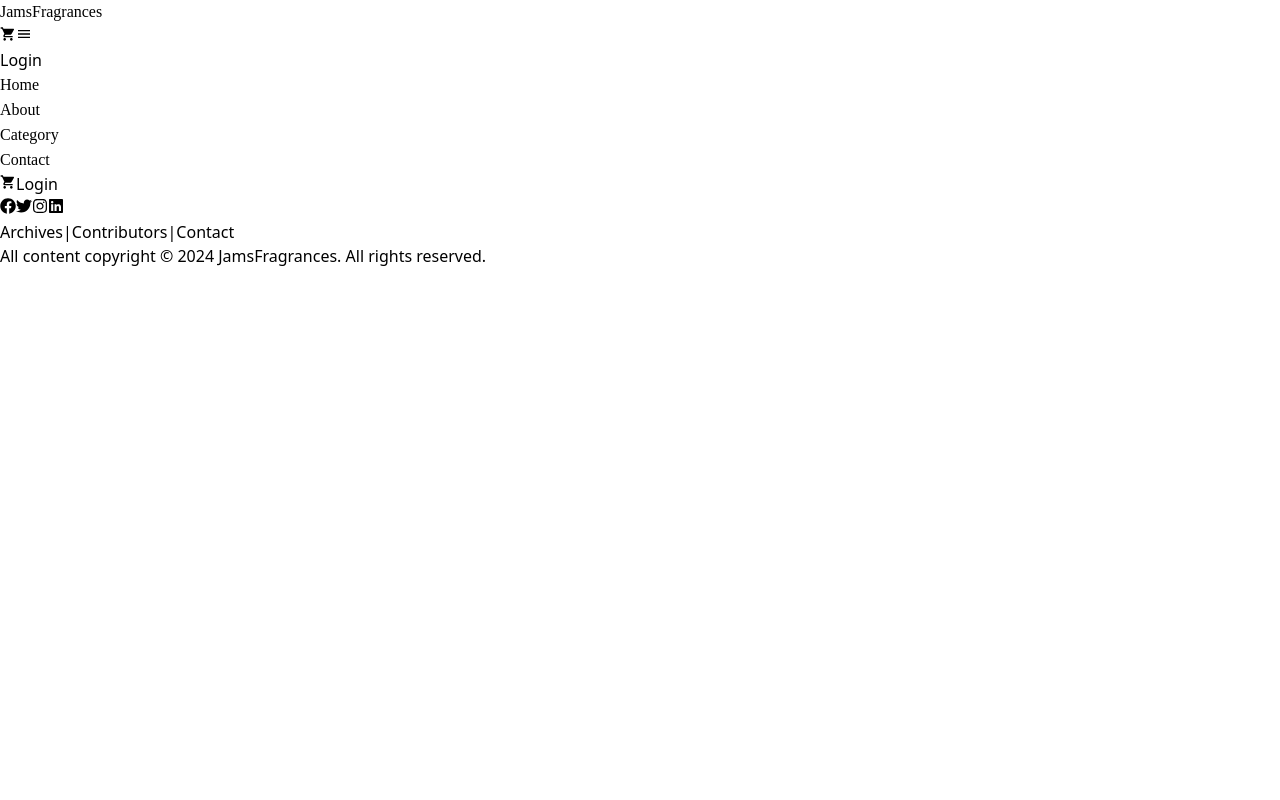
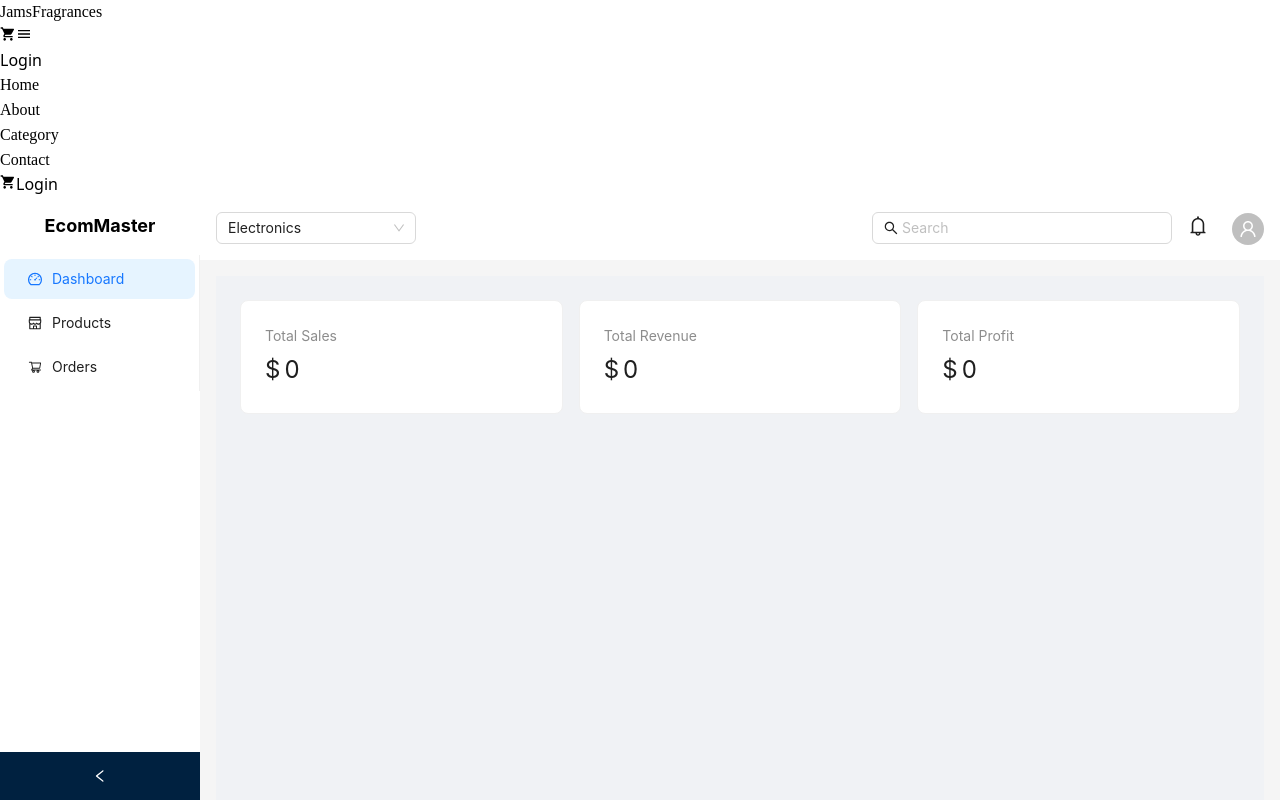
Before and after one commit to Jamsheed-Khan/jamsfragrances, a React (Vite) app: page /admin in a window 1280 px wide. Shown: the top 800 px of the page. Built offline with nearby package versions, Linux system fonts and the light colour scheme; no server answers; the database is empty.

Commit message:
working on admin dashboard......

```diff
--- a/package.json
+++ b/package.json
@@ -31,6 +31,7 @@
     "react-sliding-pane": "^7.3.0",
     "react-spinners": "^0.15.0",
     "react-toastify": "^10.0.6",
+    "recharts": "^2.15.0",
     "restify": "^9.1.0",
     "spdy": "^4.0.2",
     "stream-transform": "^3.3.3",
--- a/src/App.jsx
+++ b/src/App.jsx
@@ -16,6 +16,7 @@ import OrderStatus from "./Pages/OrderStatus";
 import Category from "./Pages/Category";
 import ContactMe from "./Pages/Contact";
 import About from "./Pages/About";
+import AdminDashboard from "./Pages/AdminDashboard";
 
 function App() {
   return (
@@ -34,6 +35,7 @@ function App() {
         <Route path="/profile" element={<ProfilePage />} />
         <Route path="/contact" element={<ContactMe />} />
         <Route path="/about" element={<About />} />
+        <Route path="/admin" element={<AdminDashboard />} />
         <Route path="/category/:category" element={<Category />} />
         <Route path="/orderpage/:productId" element={<OrderPage />} />
         <Route path="/orderstatus/:orderId" element={<OrderStatus />} />
--- /dev/null
+++ b/src/Pages/AdminDashboard.jsx
@@ -0,0 +1,266 @@
+import React, { useState, useEffect } from "react";
+import {
+  Layout,
+  Menu,
+  Card,
+  Statistic,
+  Table,
+  Avatar,
+  Select,
+  Input,
+  Row,
+  Col,
+  notification,
+  Button,
+  Modal,
+  Form,
+  Input as AntInput,
+  Popconfirm,
+} from "antd";
+import {
+  DashboardOutlined,
+  ShopOutlined,
+  ShoppingCartOutlined,
+  UserOutlined,
+  SettingOutlined,
+  SearchOutlined,
+  BellOutlined,
+} from "@ant-design/icons";
+import { collection, getDocs, deleteDoc, doc, updateDoc } from "firebase/firestore";
+import { db } from "../firebase";
+
+const { Header, Sider, Content } = Layout;
+
+const AdminDashboard = () => {
+  const [collapsed, setCollapsed] = useState(false);
+  const [selectedMenu, setSelectedMenu] = useState("dashboard");
+  const [products, setProducts] = useState([]);
+  const [orders, setOrders] = useState([]);
+  const [stats, setStats] = useState({ sales: 0, revenue: 0, profit: 0 });
+  const [editingProduct, setEditingProduct] = useState(null); // For editing products
+  const [editModalVisible, setEditModalVisible] = useState(false);
+
+  // Fetch Products
+  const fetchProducts = async () => {
+    try {
+      const querySnapshot = await getDocs(collection(db, "products"));
+      const productsData = querySnapshot.docs.map((doc) => ({
+        id: doc.id,
+        ...doc.data(),
+      }));
+      setProducts(productsData);
+    } catch (error) {
+      notification.error({
+        message: "Error fetching products",
+        description: error.message,
+      });
+    }
+  };
+
+  // Fetch Orders
+  const fetchOrders = async () => {
+    try {
+      const querySnapshot = await getDocs(collection(db, "orders"));
+      const ordersData = querySnapshot.docs.map((doc) => ({
+        id: doc.id,
+        ...doc.data(),
+      }));
+      setOrders(ordersData);
+    } catch (error) {
+      notification.error({
+        message: "Error fetching orders",
+        description: error.message,
+      });
+    }
+  };
+
+  useEffect(() => {
+    fetchProducts();
+    fetchOrders();
+  }, []);
+
+  // Handle Delete Product
+  const handleDeleteProduct = async (id) => {
+    try {
+      await deleteDoc(doc(db, "products", id));
+      notification.success({ message: "Product deleted successfully" });
+      fetchProducts();
+    } catch (error) {
+      notification.error({ message: "Error deleting product", description: error.message });
+    }
+  };
+
+  // Handle Edit Product
+  const handleEditProduct = (product) => {
+    setEditingProduct(product);
+    setEditModalVisible(true);
+  };
+
+  const handleSaveProduct = async (values) => {
+    try {
+      await updateDoc(doc(db, "products", editingProduct.id), values);
+      notification.success({ message: "Product updated successfully" });
+      setEditModalVisible(false);
+      setEditingProduct(null);
+      fetchProducts();
+    } catch (error) {
+      notification.error({ message: "Error updating product", description: error.message });
+    }
+  };
+
+  const renderContent = () => {
+    switch (selectedMenu) {
+      case "dashboard":
+        return (
+          <Row gutter={16}>
+            <Col span={8}>
+              <Card>
+                <Statistic title="Total Sales" value={stats.sales} prefix="$" />
+              </Card>
+            </Col>
+            <Col span={8}>
+              <Card>
+                <Statistic title="Total Revenue" value={stats.revenue} prefix="$" />
+              </Card>
+            </Col>
+            <Col span={8}>
+              <Card>
+                <Statistic title="Total Profit" value={stats.profit} prefix="$" />
+              </Card>
+            </Col>
+          </Row>
+        );
+      case "products":
+        return (
+          <Table
+            dataSource={products}
+            rowKey="id"
+            columns={[
+              { title: "Name", dataIndex: "name" },
+              { title: "Image", dataIndex: "imageUrl", render: (url) => <img src={url} alt="Product" width={50} /> },
+              { title: "Description", dataIndex: "description" },
+              { title: "Price", dataIndex: "price" },
+              { title: "Discount", dataIndex: "discount" },
+              { title: "Category", dataIndex: "category" },
+              { title: "Details", dataIndex: "details" },
+              {
+                title: "Actions",
+                render: (_, record) => (
+                  <>
+                    <Button onClick={() => handleEditProduct(record)}>Edit</Button>
+                    <Popconfirm
+                      title="Are you sure to delete this product?"
+                      onConfirm={() => handleDeleteProduct(record.id)}
+                      okText="Yes"
+                      cancelText="No"
+                    >
+                      <Button danger>Delete</Button>
+                    </Popconfirm>
+                  </>
+                ),
+              },
+            ]}
+          />
+        );
+      case "orders":
+        return (
+          <Table
+            dataSource={orders}
+            rowKey="id"
+            columns={[
+              { title: "Name", dataIndex: "name" },
+              { title: "Email", dataIndex: "email" },
+              { title: "Phone", dataIndex: "phone" },
+              { title: "Address", dataIndex: "address" },
+              { title: "Postal Code", dataIndex: "postalCode" },
+              { title: "Payment Method", dataIndex: "paymentMethod" },
+              { title: "Payment Details", dataIndex: "paymentDetails" },
+            ]}
+          />
+        );
+      default:
+        return null;
+    }
+  };
+
+  return (
+    <Layout style={{ minHeight: "100vh" }}>
+      <Sider collapsible collapsed={collapsed} onCollapse={(value) => setCollapsed(value)} style={{ background: "#fff" }}>
+        <div className="logo" style={{ padding: "16px", textAlign: "center", fontSize: "18px", fontWeight: "bold" }}>
+          EcomMaster
+        </div>
+        <Menu
+          theme="light"
+          defaultSelectedKeys={["dashboard"]}
+          mode="inline"
+          onClick={(e) => setSelectedMenu(e.key)}
+        >
+          <Menu.Item key="dashboard" icon={<DashboardOutlined />}>
+            Dashboard
+          </Menu.Item>
+          <Menu.Item key="products" icon={<ShopOutlined />}>
+            Products
+          </Menu.Item>
+          <Menu.Item key="orders" icon={<ShoppingCartOutlined />}>
+            Orders
+          </Menu.Item>
+        </Menu>
+      </Sider>
+      <Layout>
+        <Header style={{ background: "#fff", padding: "0 16px" }}>
+          <Row align="middle" justify="space-between">
+            <Col>
+              <Select defaultValue="Electronics" style={{ width: 200 }} />
+            </Col>
+            <Col>
+              <Input placeholder="Search" prefix={<SearchOutlined />} style={{ marginRight: 16, width: 300 }} />
+              <BellOutlined style={{ fontSize: 20, marginRight: 24 }} />
+              <Avatar icon={<UserOutlined />} />
+            </Col>
+          </Row>
+        </Header>
+        <Content style={{ margin: "16px", padding: 24, background: "#f0f2f5" }}>{renderContent()}</Content>
+      </Layout>
+      {/* Edit Modal */}
+      <Modal
+        title="Edit Product"
+        visible={editModalVisible}
+        onCancel={() => setEditModalVisible(false)}
+        onOk={() => setEditModalVisible(false)}
+        footer={null}
+      >
+        {editingProduct && (
+          <Form
+            layout="vertical"
+            initialValues={editingProduct}
+            onFinish={handleSaveProduct}
+          >
+            <Form.Item label="Name" name="name">
+              <AntInput />
+            </Form.Item>
+            <Form.Item label="Description" name="description">
+              <AntInput />
+            </Form.Item>
+            <Form.Item label="Price" name="price">
+              <AntInput type="number" />
+            </Form.Item>
+            <Form.Item label="Discount" name="discount">
+              <AntInput type="number" />
+            </Form.Item>
+            <Form.Item label="Category" name="category">
+              <AntInput />
+            </Form.Item>
+            <Form.Item label="Details" name="details">
+              <AntInput.TextArea />
+            </Form.Item>
+            <Button type="primary" htmlType="submit">
+              Save
+            </Button>
+          </Form>
+        )}
+      </Modal>
+    </Layout>
+  );
+};
+
+export default AdminDashboard;
--- a/src/Pages/Login.jsx
+++ b/src/Pages/Login.jsx
@@ -1,5 +1,9 @@
 import React, { useState } from "react";
-import { signInWithEmailAndPassword } from "firebase/auth";
+import {
+  signInWithEmailAndPassword,
+  signInWithPopup,
+  GoogleAuthProvider,
+} from "firebase/auth";
 import { auth } from "../firebase"; // Your Firebase configuration
 import { useNavigate } from "react-router-dom";
 import { toast } from "react-toastify";
@@ -9,6 +13,7 @@ const Login = () => {
   const [password, setPassword] = useState("");
   const [loading, setLoading] = useState(false);
   const navigate = useNavigate();
+  const provider = new GoogleAuthProvider();
 
   const handleLogin = async (e) => {
     e.preventDefault();
@@ -22,7 +27,11 @@ const Login = () => {
     try {
       await signInWithEmailAndPassword(auth, email, password);
       toast.success("Login successful!");
-      navigate("/"); // Navigate to the home page or dashboard
+      if (email === "jamshedkh365@gmail.com") {
+        navigate("/admin"); // Navigate to the admin dashboard
+      } else {
+        navigate("/"); // Navigate to the home page or dashboard
+      }
     } catch (error) {
       if (error.code === "auth/user-not-found") {
         toast.error("User not found.");
@@ -31,6 +40,24 @@ const Login = () => {
       } else {
         toast.error("An error occurred. Please try again.");
       }
+    } finally {
+      setLoading(false);
+    }
+  };
+
+  const handleGoogleLogin = async () => {
+    setLoading(true);
+    try {
+      const result = await signInWithPopup(auth, provider);
+      const user = result.user;
+      toast.success("Login with Google successful!");
+      if (user.email === "jamshedkh365@gmail.com") {
+        navigate("/admin"); // Navigate to the admin dashboard
+      } else {
+        navigate("/"); // Navigate to the home page or dashboard
+      }
+    } catch (error) {
+      toast.error("Google login failed. Please try again.");
     } finally {
       setLoading(false);
     }
@@ -73,6 +100,15 @@ const Login = () => {
             {loading ? "Logging in..." : "Login"}
           </button>
         </form>
+        <button
+          onClick={handleGoogleLogin}
+          disabled={loading}
+          className={`w-full bg-blue-500 text-white py-2 rounded-md font-medium hover:bg-blue-600 transition duration-300 mt-4 ${
+            loading ? "opacity-50 cursor-not-allowed" : ""
+          }`}
+        >
+          {loading ? "Loading..." : "Login with Google"}
+        </button>
         <div className="mt-4 text-center">
           <p className="text-gray-600">
             Don't have an account?{" "}
```
Also changed, not shown: 1 other file (tests, documents, lock files or other folders).
